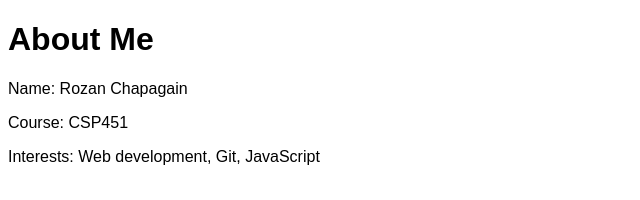
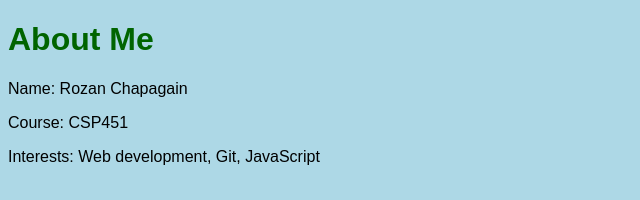
Before and after one commit to rozn2122/CSP451-CheckPoint1-RozanChapagain, a plain HTML site: page about.html in a window 1280 px wide. Shown: the whole page, without its empty margins (0-640 px from the left). Drawn offline with Linux system fonts and the light colour scheme.

Commit message:
style: update about.html styling

```diff
--- a/style.css
+++ b/style.css
@@ -1,3 +1,15 @@
 body {
     font-family: Arial, sans-serif;
+    background-color: lightblue;
 }
+
+h1 {
+    color: yellow;
+}
+h1 {
+    color: darkgreen;
+}
+
+p {
+    font-size: 16px;
+}
```
